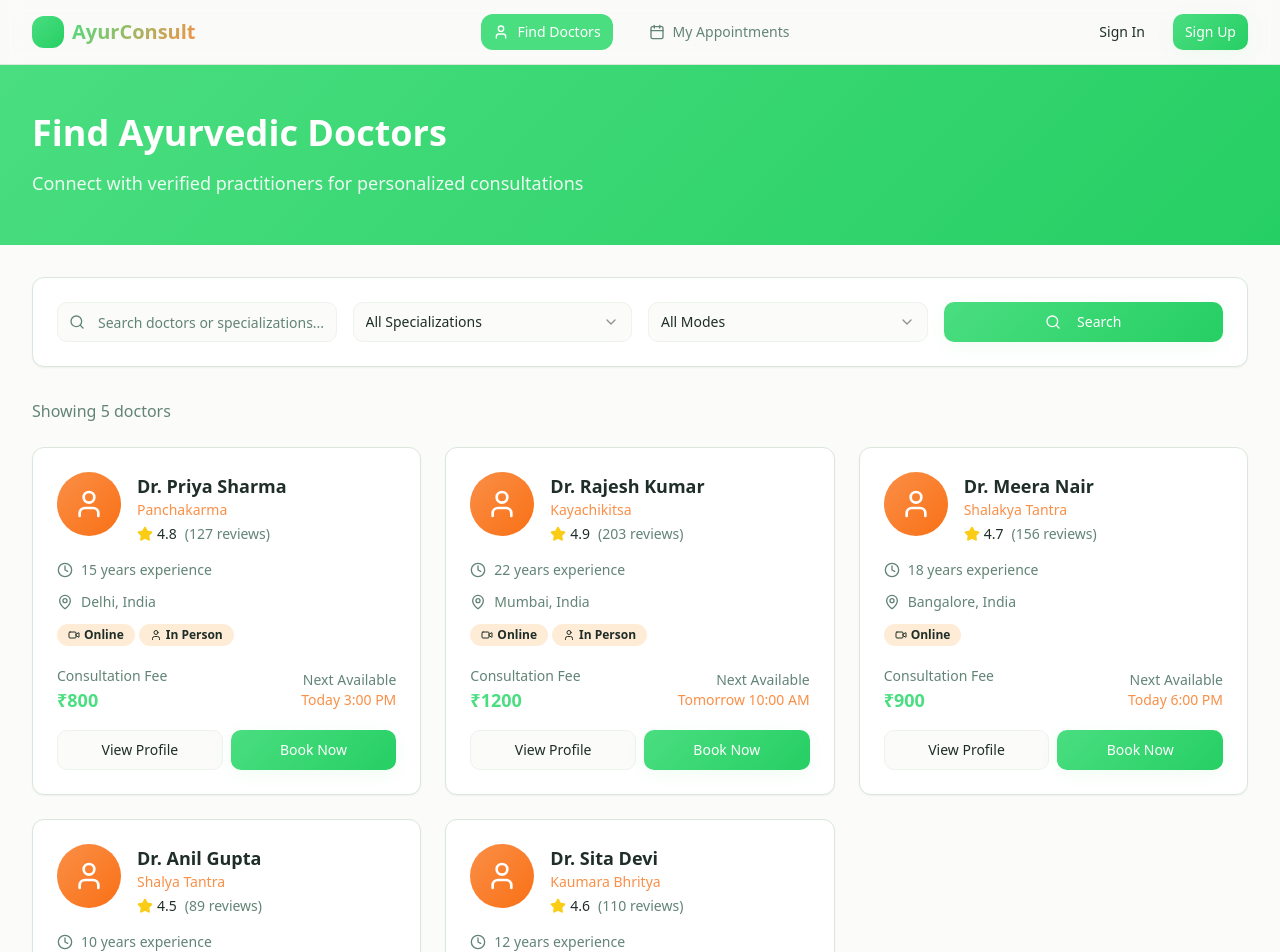
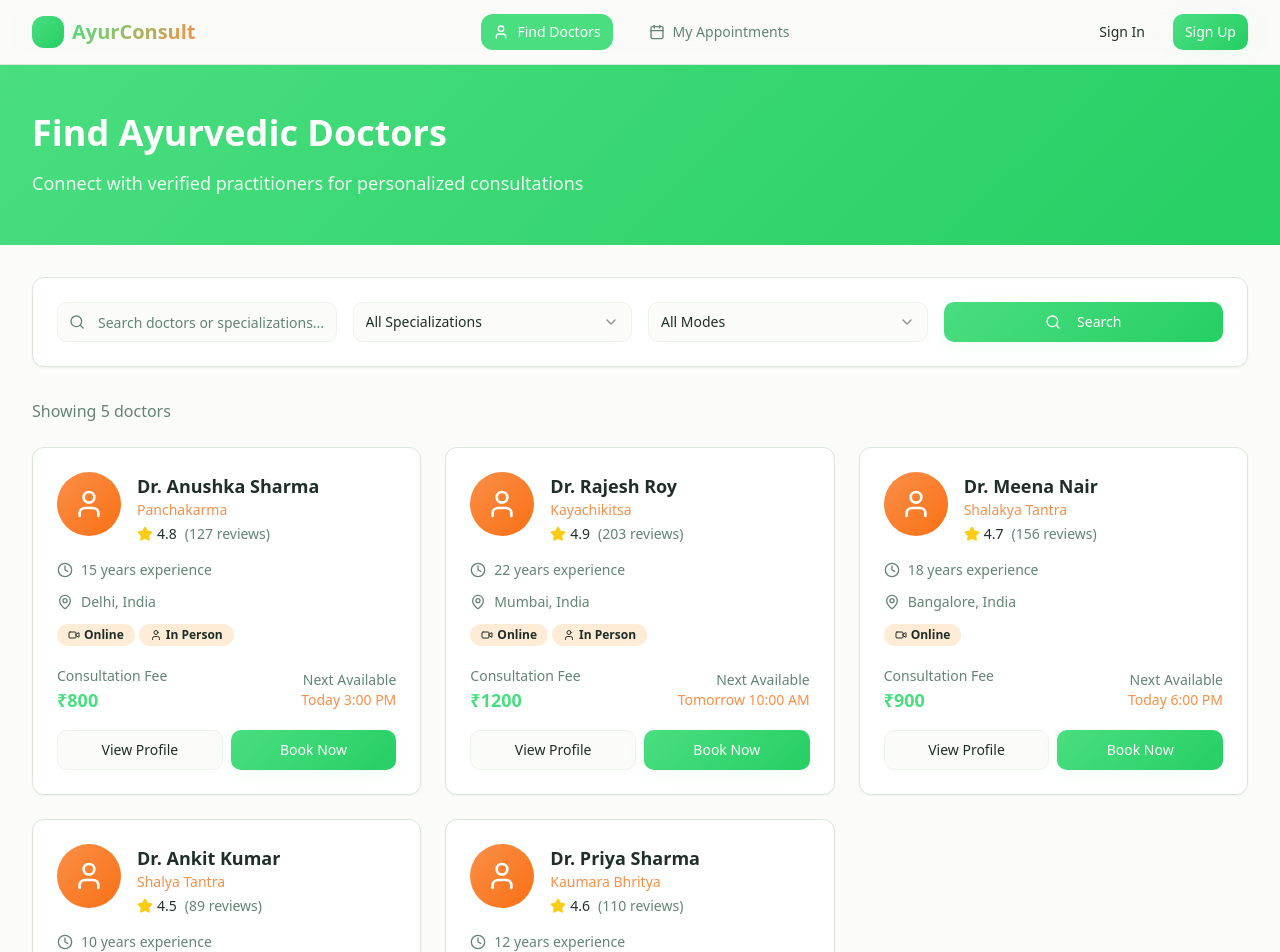
Before and after one commit to shreyansh0207/AYUR_VED_CONNECT, a React (Vite) app: page /doctors in a window 1280 px wide. Shown: the top 952 px of the page. Built offline with nearby package versions, Linux system fonts and the light colour scheme.

Commit message:
added the information

```diff
--- a/src/pages/Doctors.tsx
+++ b/src/pages/Doctors.tsx
@@ -11,7 +11,7 @@ import { Link } from "react-router-dom";
 const mockDoctors = [
   {
     id: "1",
-    name: "Dr. Priya Sharma",
+    name: "Dr. Anushka Sharma",
     specialization: "Panchakarma",
     experience: 15,
     rating: 4.8,
@@ -25,7 +25,7 @@ const mockDoctors = [
   },
   {
     id: "2",
-    name: "Dr. Rajesh Kumar",
+    name: "Dr. Rajesh Roy",
     specialization: "Kayachikitsa",
     experience: 22,
     rating: 4.9,
@@ -39,7 +39,7 @@ const mockDoctors = [
   },
   {
     id: "3",
-    name: "Dr. Meera Nair",
+    name: "Dr. Meena Nair",
     specialization: "Shalakya Tantra",
     experience: 18,
     rating: 4.7,
@@ -53,7 +53,7 @@ const mockDoctors = [
   },
   {
     id: "4",
-    name: "Dr. Anil Gupta",
+    name: "Dr. Ankit Kumar",
     specialization: "Shalya Tantra",
     experience: 10,
     rating: 4.5,
@@ -67,7 +67,7 @@ const mockDoctors = [
   },
   {
     id: "5",
-    name: "Dr. Sita Devi",
+    name: "Dr. Priya Sharma",
     specialization: "Kaumara Bhritya",
     experience: 12,
     rating: 4.6,
```
